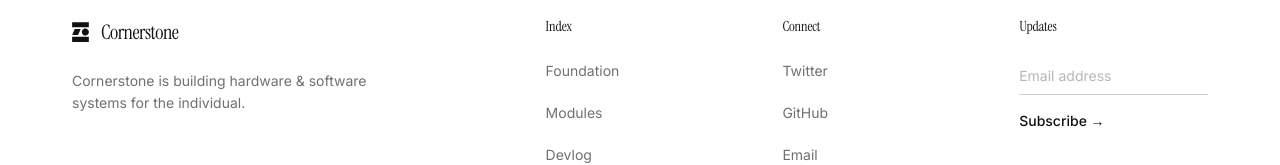
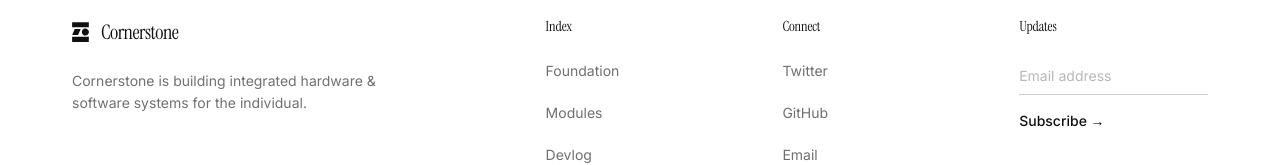
Before and after one commit to grsszne/cornerstonesh, a Next.js app: page /devlog in a window 1280 px wide. Shown: the part 1905-2070 px from the top of the page. Built offline with nearby package versions, Linux system fonts and the light colour scheme.

Commit message:
slight text changes

```diff
--- a/src/components/Footer.jsx
+++ b/src/components/Footer.jsx
@@ -51,7 +51,7 @@
               </span>
             </Link>
             <p className="text-sm text-foreground/60 leading-relaxed max-w-xs">
-              Cornerstone is building hardware & software systems for the individual.
+              Cornerstone is building integrated hardware & software systems for the individual.
             </p>
           </div>
 
```
